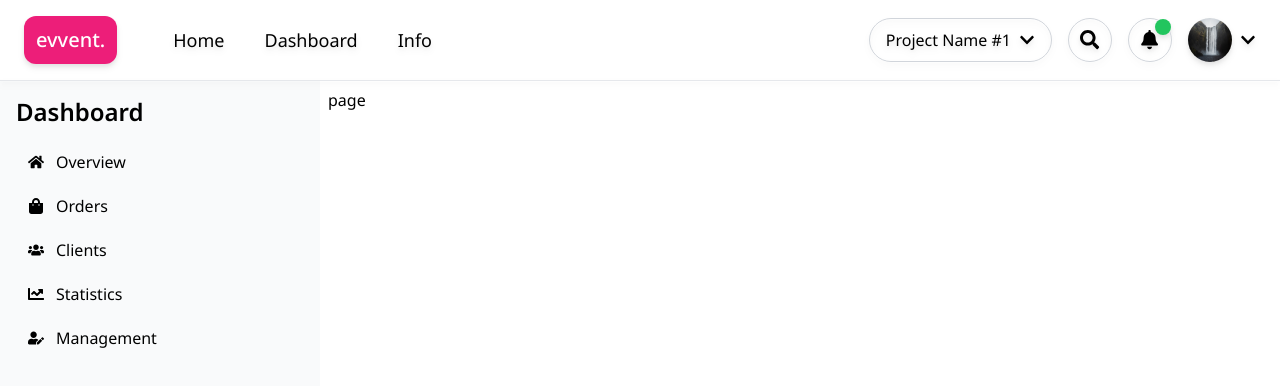
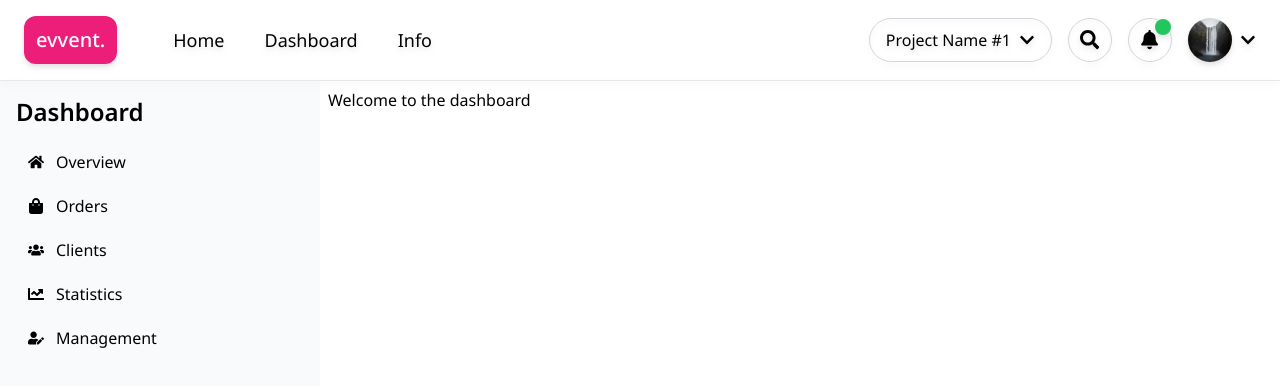
Before and after one commit to Niklas-dev/dashboard-task, a Next.js app: page /dashboard in a window 1280 px wide. Shown: the top 386 px of the page. Built offline with nearby package versions, Linux system fonts and the light colour scheme.

Commit message:
add content to dashboard page

```diff
--- a/src/app/dashboard/page.tsx
+++ b/src/app/dashboard/page.tsx
@@ -1,3 +1,5 @@
+import Link from "next/link";
+
 export default function Page() {
-  return <div>page</div>;
+  return <div>Welcome to the dashboard</div>;
 }
--- a/src/app/page.tsx
+++ b/src/app/page.tsx
@@ -14,7 +14,7 @@ export default function Home() {
           </p>
           <Link
             className="bg-primaryRed rounded-lg text-lg text-white px-3 py-2.5 mt-4 transition-colors hover:bg-hoverRed"
-            href={"/dashboard"}
+            href={"/dashboard/dashboard"}
           >
             To Dashboard
           </Link>
--- a/src/components/SideBar.tsx
+++ b/src/components/SideBar.tsx
@@ -14,7 +14,9 @@ export default function SideBar() {
 
   return (
     <div className="w-80 h-full bg-gray-50 p-4">
-      <h2 className="text-2xl font-semibold">Dashboard</h2>
+      <Link href={"/dashboard"} className="text-2xl font-semibold">
+        Dashboard
+      </Link>
       <ul className="flex flex-col gap-2 mt-4">
         <Link
           href={"/dashboard/overview"}
```
